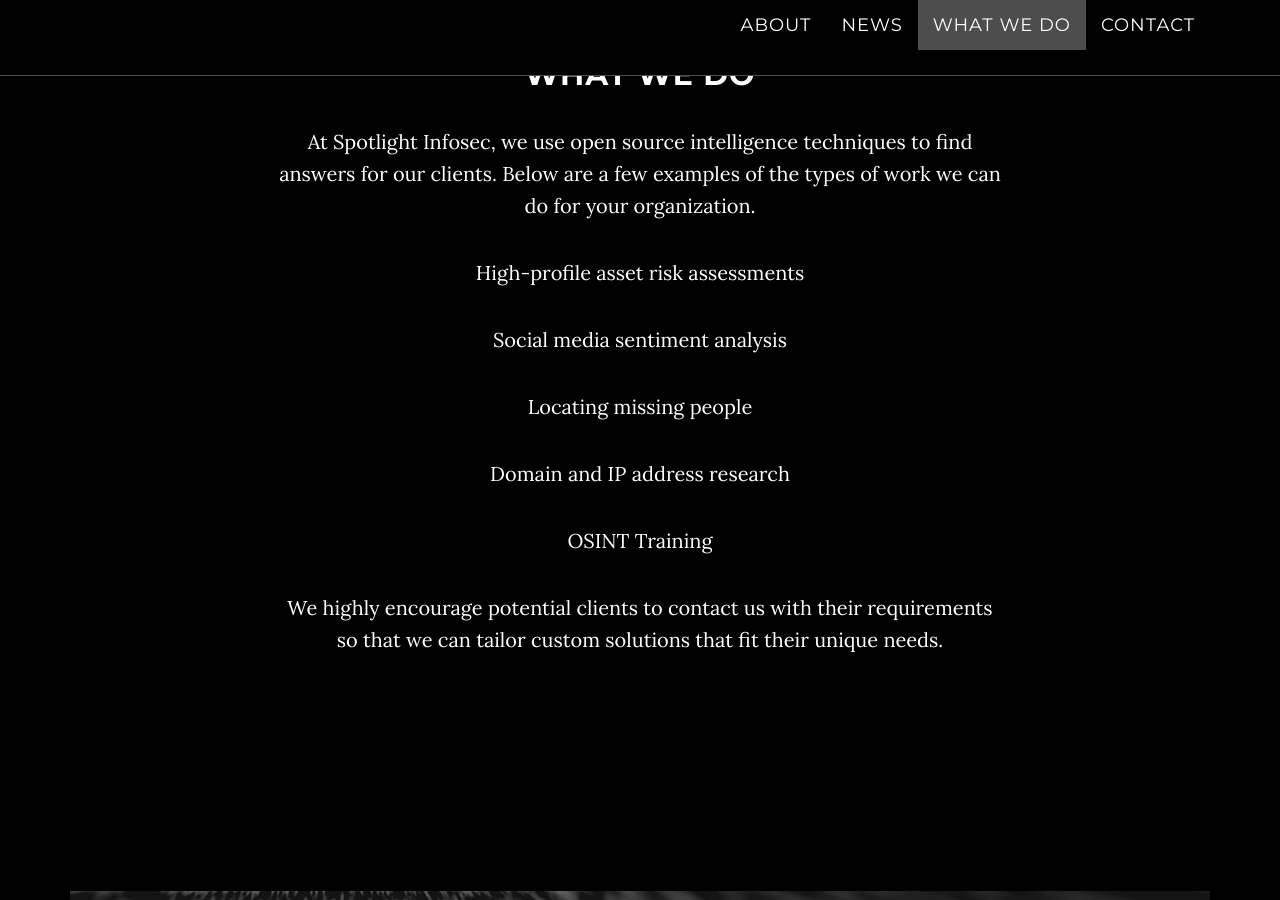
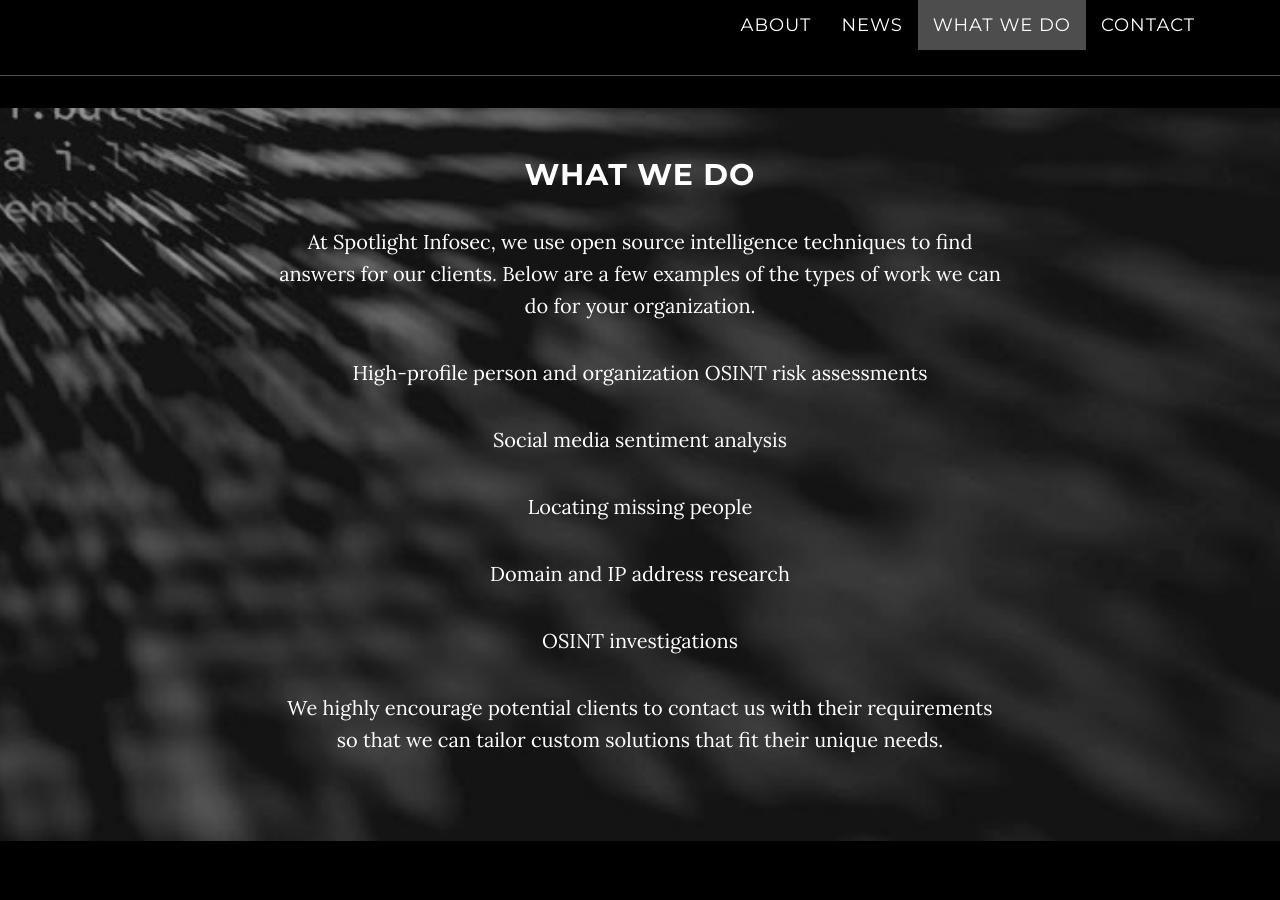
Before and after one commit to spotlightinfosec/spotlightinfosec.github.io, a Jekyll site: the page built from index.html, in a window 1280 px wide and 900 px high, scrolled down 2448 px. Built offline with Jekyll 4.4.1, drawn with Linux system fonts in a browser that asks for light colours.

Commit message:
fixing headers

```diff
--- a/_includes/about.html
+++ b/_includes/about.html
@@ -1,6 +1,6 @@
     <!-- About Section -->
     <section id="about" class="container content-section">
-        <div class="row">
+        <div class="background-section">
             <div class="col-lg-8 col-lg-offset-2">
                 <h2>About Spotlight Infosec</h2>
                 <p>Simply put, we understand cyber security and OSINT (Open Source Intelligence). Those fields are our passions and we use our expert skills to help bring our customers answers.</p>
--- a/_includes/css/grayscale.css
+++ b/_includes/css/grayscale.css
@@ -41,6 +41,7 @@
     font-size: 18px;
     line-height: 1.5;
 }
+
 @media(min-width:767px) {
     p {
         margin: 0 0 35px;
--- a/_includes/whatwedo.html
+++ b/_includes/whatwedo.html
@@ -1,15 +1,15 @@
     <!-- WhatWeDo Section -->
     <section id="whatwedo" class="content-section text-center">
-        <div class="row">
+        <div class="background-section">
             <div class="container">
                 <div class="col-lg-8 col-lg-offset-2">
                     <h2>What We Do</h2>
                     <p>At Spotlight Infosec, we use open source intelligence techniques to find answers for our clients. Below are a few examples of the types of work we can do for your organization.</p>
-                        <p>High-profile asset risk assessments</p>
+                        <p>High-profile person and organization OSINT risk assessments</p>
                         <p>Social media sentiment analysis</p>
                         <p>Locating missing people</p>
                         <p>Domain and IP address research</p>
-                        <p>OSINT Training</p>
+                        <p>OSINT investigations</p>
                     <p>We highly encourage potential clients to contact us with their requirements so that we can tailor custom solutions that fit their unique needs.</p>
                 </div>
             </div>
```
